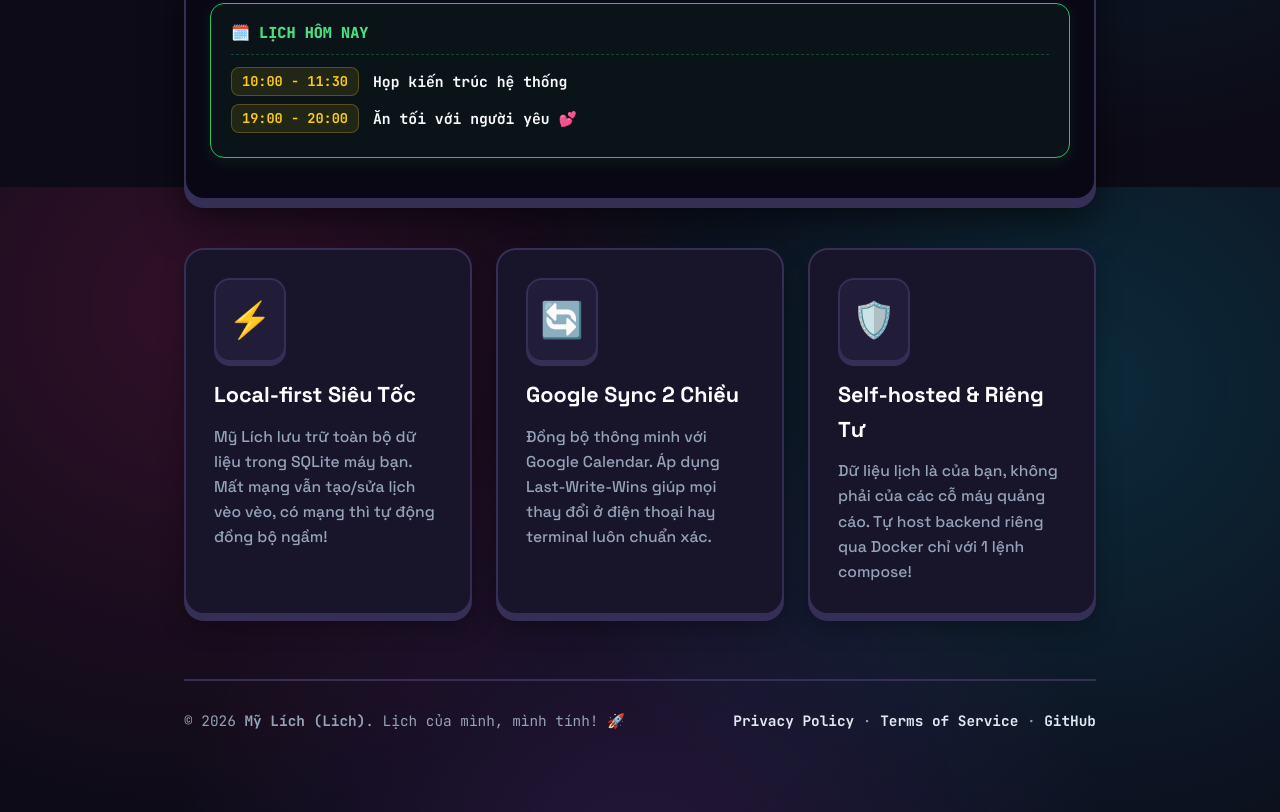
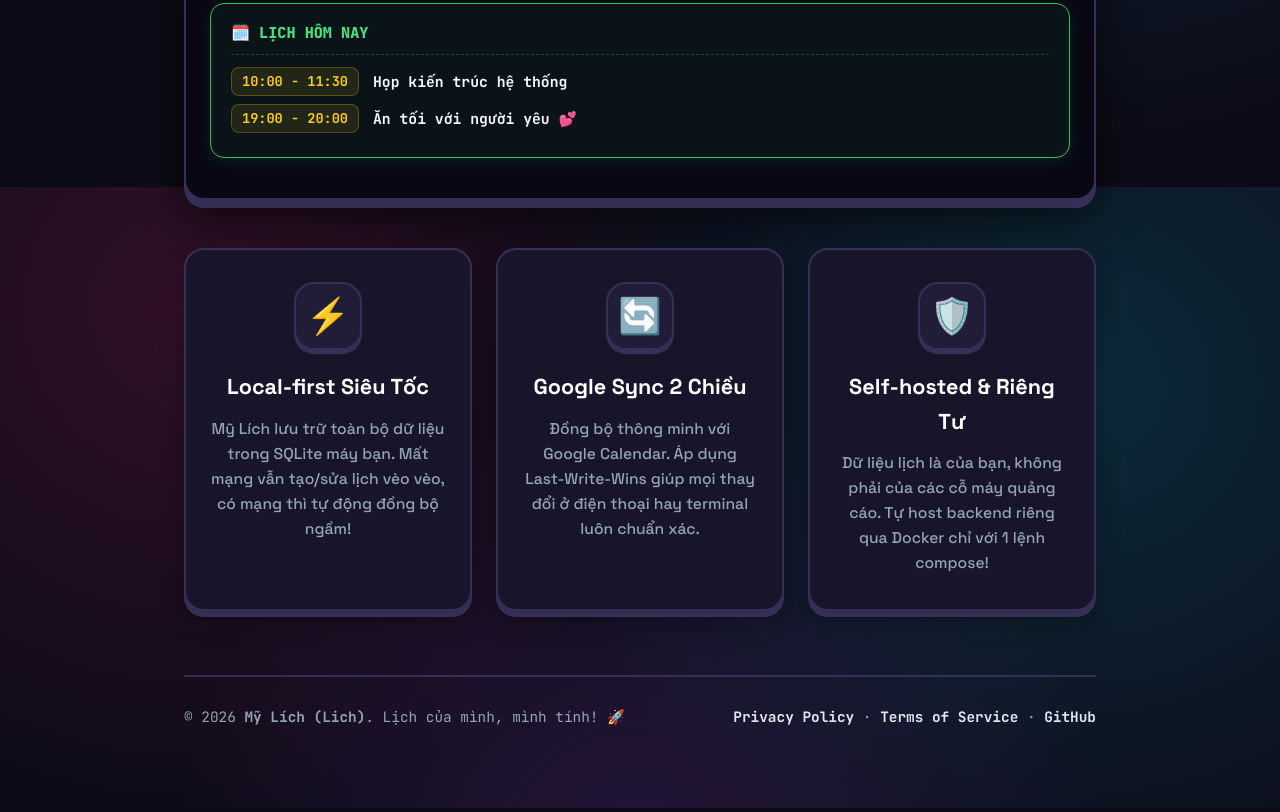
Before and after one commit to spiderdev-vn/mylich, a website: page lich-server/public/index.html in a window 1280 px wide. Shown: the part 1413-2225 px from the top of the page. Drawn offline with Linux system fonts and the light colour scheme.

Commit message:
style(web): center-align feature clay card contents and icons

```diff
--- a/lich-server/public/style.css
+++ b/lich-server/public/style.css
@@ -386,9 +386,13 @@ h1 {
   background: var(--surface);
   border: 2px solid var(--border);
   border-radius: 20px;
-  padding: 28px;
+  padding: 32px 24px;
   box-shadow: 0 6px 0 var(--border), 0 12px 24px rgba(0,0,0,0.3);
   transition: transform 0.2s ease, border-color 0.2s ease;
+  text-align: center;
+  display: flex;
+  flex-direction: column;
+  align-items: center;
 }
 
 .clay-card:hover {
@@ -398,11 +402,14 @@ h1 {
 
 .card-icon {
   font-size: 2.2rem;
-  margin-bottom: 16px;
-  display: inline-block;
+  margin-bottom: 20px;
+  display: inline-flex;
+  align-items: center;
+  justify-content: center;
+  width: 68px;
+  height: 68px;
   background: var(--surface-clay);
-  padding: 12px;
-  border-radius: 16px;
+  border-radius: 20px;
   border: 2px solid var(--border);
   box-shadow: 0 4px 0 var(--border);
 }
@@ -417,6 +424,7 @@ h1 {
 .clay-card p {
   color: var(--muted);
   font-size: 0.98rem;
+  line-height: 1.6;
 }
 
 /* Policy / Legal Pages */
```
